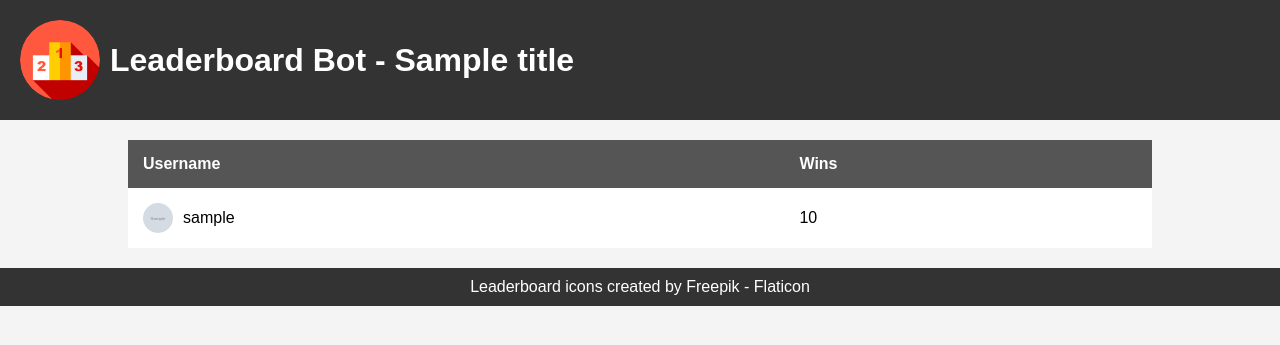
After one commit to jamesmedley/leaderboardbot, a Flask app: template templates/leaderboard.html in a window 1280 px wide. The commit adds this page. Shown: the top 345 px of the page. Run offline with Flask 3, Linux system fonts and the light colour scheme; the template is opened without the code that fills it: most values are stand-ins (such as "Sample title", 1, 10 or a date in 2020); grey boxes marked "Sample" are stand-in pictures.

Commit message:
leaderboards html

```diff
--- a/keep_alive.py
+++ b/keep_alive.py
@@ -1,47 +1,79 @@
 from flask import Flask, render_template, send_from_directory
 from threading import Thread
 from replit import db
+import requests
+import os
+from functools import lru_cache
 
 
 def convert_observed_dict_to_dict(data):
     if isinstance(data, dict):
         return {key: convert_observed_dict_to_dict(value) for key, value in data.items()}
-    elif hasattr(data, 'value'):
+    elif hasattr(data, "value"):
         return convert_observed_dict_to_dict(data.value)
     else:
         return data
 
 
-app = Flask(' ')
+@lru_cache(maxsize=128)
+def get_user_info(user_id):
+    headers = {
+        "Authorization": f"Bot {os.getenv('TOKEN')}"
+    }
+    response = requests.get(f"https://discord.com/api/v10/users/{user_id}", headers=headers)
+    if response.status_code == 200:
+        user_data = response.json()
+        username = user_data["username"]
+        discriminator = user_data["discriminator"]
+        profile_picture = f"https://cdn.discordapp.com/avatars/{user_id}/{user_data['avatar']}.png"
+        return {"username": username + "#" + discriminator, "profile_picture": profile_picture}
+    return None
 
 
-@app.route('/')
-def home():
-    return render_template('index.html')
+app = Flask(" ")
 
 
-@app.route('/static/<path:filename>')
+@app.route("/")
+def home():
+    return render_template("index.html")
+
+
+@app.route("/static/<path:filename>")
 def static_files(filename):
     return send_from_directory('static', filename)
 
 
-@app.route('/wakingup')
+@app.route("/wakingup")
 def wakingup():
-    return dict(db["WUscores"])
+    last_message_scores = dict(db["WUscores"])
+    sorted_scores = sorted(last_message_scores.items(), key=lambda x: x[1], reverse=True)
+    users_info = []
+    for user_id, score in sorted_scores:
+        user_info = get_user_info(user_id)
+        if user_info:
+            users_info.append((user_info["username"], user_info["profile_picture"], score))
+    return render_template("leaderboard.html", leaderboard=users_info, title="Waking Up Early Award")
 
 
-@app.route('/lastmessage')
+@app.route("/lastmessage")
 def lastmessage():
-    return dict(db["LMscores"])
+    last_message_scores = dict(db["LMscores"])
+    sorted_scores = sorted(last_message_scores.items(), key=lambda x: x[1], reverse=True)
+    users_info = []
+    for user_id, score in sorted_scores:
+        user_info = get_user_info(user_id)
+        if user_info:
+            users_info.append((user_info["username"], user_info["profile_picture"], score))
+    return render_template("leaderboard.html", leaderboard=users_info, title="Last Message Of The Day Award")
 
 
-@app.route('/streaks')
+@app.route("/streaks")
 def streaks():
     return convert_observed_dict_to_dict(db["streak"])
 
 
 def run():
-    app.run(host="0.0.0.0", port=8081)
+    app.run(host="0.0.0.0", port=8080)
 
 
 def keep_alive():
--- a/static/style.css
+++ b/static/style.css
@@ -1,22 +1,46 @@
-.header {
-    display: flex;
-    align-items: center;
-    justify-content: center; /* Center horizontally */
-    margin-bottom: 20px;
-    padding: 20px;
+body {
+    font-family: Arial, sans-serif;
+    margin: 0;
+}
+
+.header img {
+    width: 100px;
+    height: 100px;
+    border-radius: 50%;
+}
+
+.leaderboard {
+    width: 80%;
+    margin: 20px auto;
+    border-collapse: collapse;
+}
+
+.leaderboard th, .leaderboard td {
+    text-align: left;
+    padding: 10px;
+}
+
+.leaderboard th {
+    background-color: #555;
+    color: #fff;
+}
+
+.leaderboard tr:nth-child(even) {
     background-color: #f2f2f2;
 }
 
-.header img {
-    margin-right: 10px;
-    margin-left: -20px; /* Adjust image placement */
+.footer {
+    padding: 10px;
+    text-align: center;
+    background-color: #333;
+    color: #fff;
 }
 
-ul {
-    list-style-type: none;
-    margin: 0;
-    padding: 0;
-    display: flex;
-    flex-direction: column;
-    align-items: center; /* Center horizontally */
+.footer a {
+    color: #fff;
+    text-decoration: none;
 }
+
+.footer a:hover {
+    text-decoration: underline;
+}
--- a/templates/index.html
+++ b/templates/index.html
@@ -76,7 +76,7 @@
         <li><a href="/streaks">Streaks</a></li>
     </ul>
     <div class="footer">
-        <a href="https://www.flaticon.com/free-icon/podium_1386734?term=leaderboard&page=1&position=49&origin=search&related_id=1386734https://www.flaticon.com/free-icons/podium" title="Podium icons">Leaderboard icons created by Freepik - Flaticon</a>
+        <a href="https://www.flaticon.com/free-icon/podium_1386734?term=leaderboard&page=1&position=49&origin=search&related_id=1386734https://www.flaticon.com/free-icons/podium" title="Leaderboard icons">Leaderboard icon created by Freepik - Flaticon</a>
     </div>
 </body>
 </html>
--- /dev/null
+++ b/templates/leaderboard.html
@@ -0,0 +1,96 @@
+<!DOCTYPE html>
+<html>
+<head>
+    <link rel="stylesheet" type="text/css" href="/static/style.css">
+    <style>
+        /* Add any additional styling for the leaderboard here */
+        body {
+            background-color: #f4f4f4;
+        }
+
+        .header {
+            display: flex;
+            align-items: center;
+            padding: 20px;
+            background-color: #333;
+            color: #fff;
+        }
+
+        .header img {
+            margin-right: 10px;
+            width: 80px;
+            height: 80px;
+        }
+
+        .leaderboard {
+            width: 80%;
+            margin: 20px auto;
+            background-color: #fff;
+            border-collapse: collapse;
+        }
+
+        .leaderboard th {
+            padding: 15px;
+            background-color: #555;
+            color: #fff;
+        }
+
+        .leaderboard td {
+            padding: 15px;
+        }
+
+        .leaderboard tr:nth-child(even) {
+            background-color: #f2f2f2;
+        }
+
+        .leaderboard .username {
+            display: flex;
+            align-items: center;
+        }
+
+        .leaderboard img {
+            width: 30px;
+            height: 30px;
+            border-radius: 50%;
+            margin-right: 10px;
+        }
+
+        .footer {
+            padding: 10px;
+            text-align: center;
+            background-color: #333;
+            color: #fff;
+        }
+    </style>
+</head>
+<body>
+    <div class="header">
+        <img src="/static/podium.png" alt="logo">
+        <h1>Leaderboard Bot - {{title}}</h1>
+    </div>
+    <table class="leaderboard">
+        <thead>
+            <tr>
+                <th>Username</th>
+                <th>Wins</th>
+            </tr>
+        </thead>
+        <tbody>
+              {% for username, profile_picture, score in leaderboard %}
+                <tr>
+                    <td>
+                        <div class="username">
+                            <img src="{{ profile_picture }}" alt="Profile Picture">
+                            <span>{{ username }}</span>
+                        </div>
+                    </td>
+                    <td>{{ score }}</td>
+                </tr>
+              {% endfor %}
+        </tbody>
+    </table>
+    <div class="footer">
+        <a href="https://www.flaticon.com/free-icon/podium_1386734?term=leaderboard&page=1&position=49&origin=search&related_id=1386734https://www.flaticon.com/free-icons/podium" title="Podium icons">Leaderboard icons created by Freepik - Flaticon</a>
+    </div>
+</body>
+</html>
```
